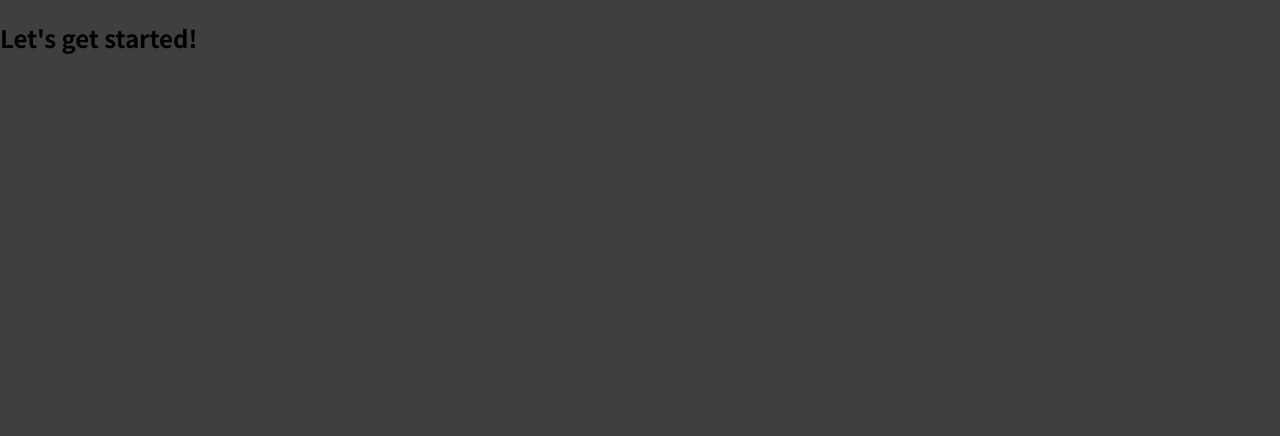
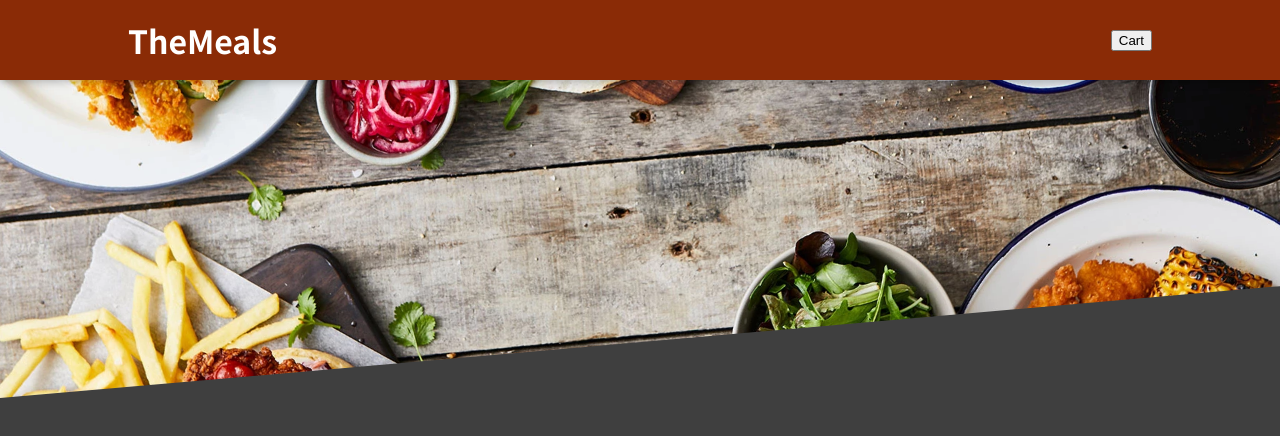
Before and after one commit to emoket/the-food-order-webapp, a React (Create React App) app: page / in a window 1280 px wide. Shown: the top 436 px of the page. Built offline with nearby package versions, Linux system fonts and the light colour scheme.

Commit message:
Header Component Added

```diff
--- a/src/App.js
+++ b/src/App.js
@@ -1,8 +1,11 @@
+import { Fragment } from 'react';
+import Header from './components/Layout/Header';
+
 function App() {
   return (
-    <div>
-      <h2>Let's get started!</h2>
-    </div>
+    <Fragment>
+      <Header />
+    </Fragment>
   );
 }
 
--- /dev/null
+++ b/src/components/Layout/Header.js
@@ -0,0 +1,19 @@
+import { Fragment } from 'react';
+import classes from './Header.module.css';
+import mealsImage from '../../assets/chicken-dishes.webp';
+
+const Header = (props) => {
+  return (
+    <Fragment>
+      <header className={classes.header}>
+        <h1>TheMeals</h1>
+        <button>Cart</button>
+      </header>
+      <div className={classes['main-image']}>
+        <img alt='The Meal Background' src={mealsImage} />
+      </div>
+    </Fragment>
+  );
+};
+
+export default Header;
--- /dev/null
+++ b/src/components/Layout/Header.module.css
@@ -0,0 +1,29 @@
+.header {
+  position: fixed;
+  top: 0;
+  left: 0;
+  width: 100%;
+  height: 5rem;
+  background-color: #8a2b06;
+  color: white;
+  display: flex;
+  justify-content: space-between;
+  align-items: center;
+  padding: 0 10%;
+  box-shadow: 0 2px 8px rgba(0, 0, 0, 0.25);
+  z-index: 10;
+}
+
+.main-image {
+  width: 100%;
+  height: 25rem;
+  z-index: 0;
+  overflow: hidden;
+}
+
+.main-image img {
+  width: 110%;
+  height: 100%;
+  object-fit: cover;
+  transform: rotateZ(-5deg) translateY(-4rem) translateX(-1rem);
+}
```
Also changed, not shown: src/assets/chicken-dishes.webp (added).
